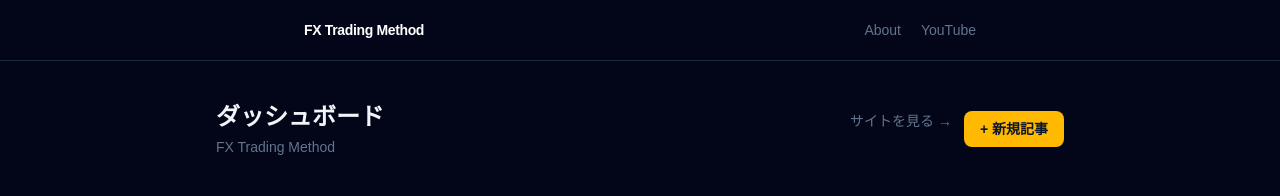
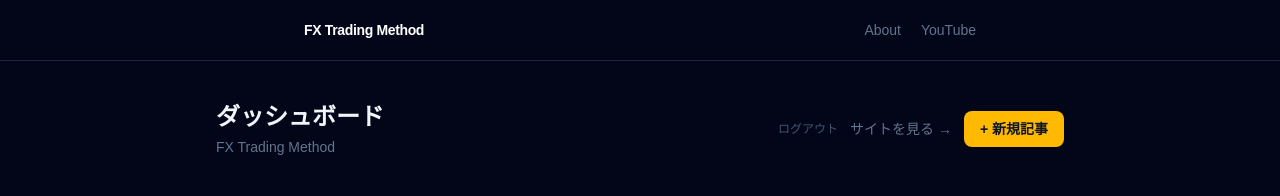
Before and after one commit to gaia496/fx-trading-method, a Next.js app: page /admin in a window 1280 px wide. Shown: the top 196 px of the page. Built offline with nearby package versions, Linux system fonts and the light colour scheme; no server answers.

Commit message:
Add logout button to dashboard

```diff
--- a/app/admin/page.tsx
+++ b/app/admin/page.tsx
@@ -1,5 +1,6 @@
 import Link from 'next/link';
 import config from '@/config';
+import LogoutButton from '@/components/admin/LogoutButton';
 
 async function getArticles() {
   const base = process.env.VERCEL_URL
@@ -50,7 +51,8 @@ export default async function AdminDashboard() {
             <h1 className="text-2xl font-bold">ダッシュボード</h1>
             <p className="text-slate-500 text-sm mt-1">{config.name}</p>
           </div>
-          <div className="flex gap-3">
+          <div className="flex gap-3 items-center">
+            <LogoutButton />
             <Link href="/" target="_blank" className="text-sm text-slate-500 hover:text-white transition-colors">
               サイトを見る →
             </Link>
--- /dev/null
+++ b/components/admin/LogoutButton.tsx
@@ -0,0 +1,20 @@
+'use client';
+import { useRouter } from 'next/navigation';
+
+export default function LogoutButton() {
+  const router = useRouter();
+
+  async function handleLogout() {
+    await fetch('/api/admin/logout', { method: 'POST' });
+    router.push('/admin/login');
+  }
+
+  return (
+    <button
+      onClick={handleLogout}
+      className="text-xs text-slate-600 hover:text-slate-400 transition-colors"
+    >
+      ログアウト
+    </button>
+  );
+}
```
